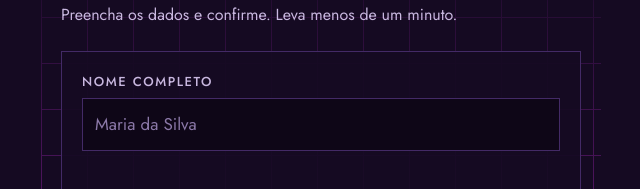
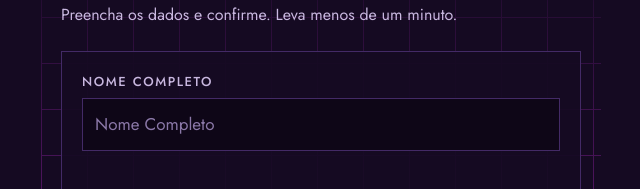
Before and after one commit to Pedro-Arthurbds/ejc2, a website: page public/index.html in a window 1280 px wide. Shown: the part 917-1106 px from the top of the page, 319-959 px from the left. Drawn offline with nearby package versions, Linux system fonts and the light colour scheme; no server answers.

Commit message:
correçao com nomes

```diff
--- a/public/index.html
+++ b/public/index.html
@@ -109,7 +109,7 @@ footer{padding:0 20px 36px;color:var(--mute);font-size:13px}
       <form id="form" novalidate>
         <div class="f">
           <label for="nome">Nome completo</label>
-          <input id="nome" name="nome" type="text" autocomplete="name" placeholder="Maria da Silva" maxlength="80" required>
+          <input id="nome" name="nome" type="text" autocomplete="name" placeholder="Nome Completo" maxlength="80" required>
           <div class="err" id="e-nome"></div>
         </div>
         <div class="row">
```
